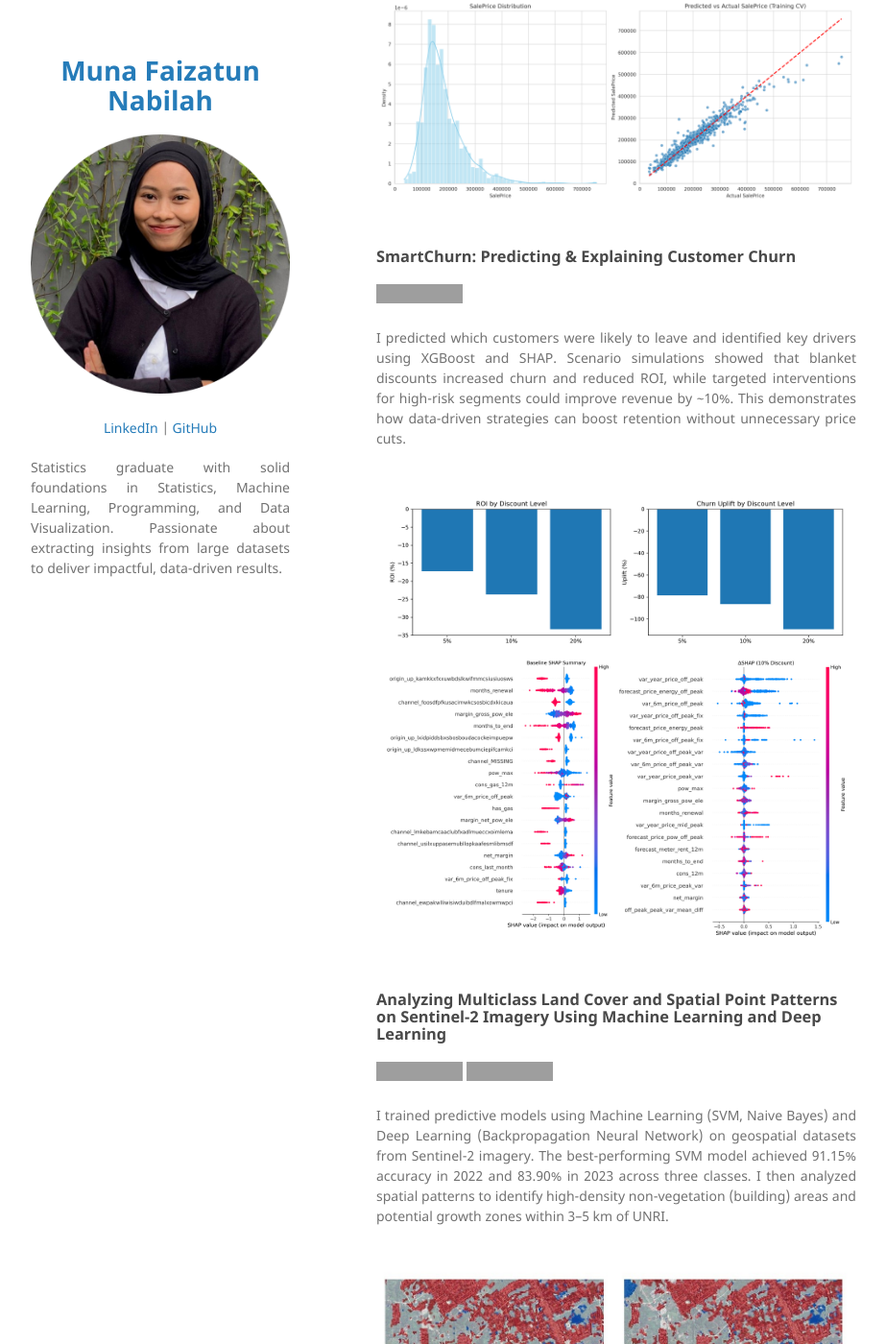
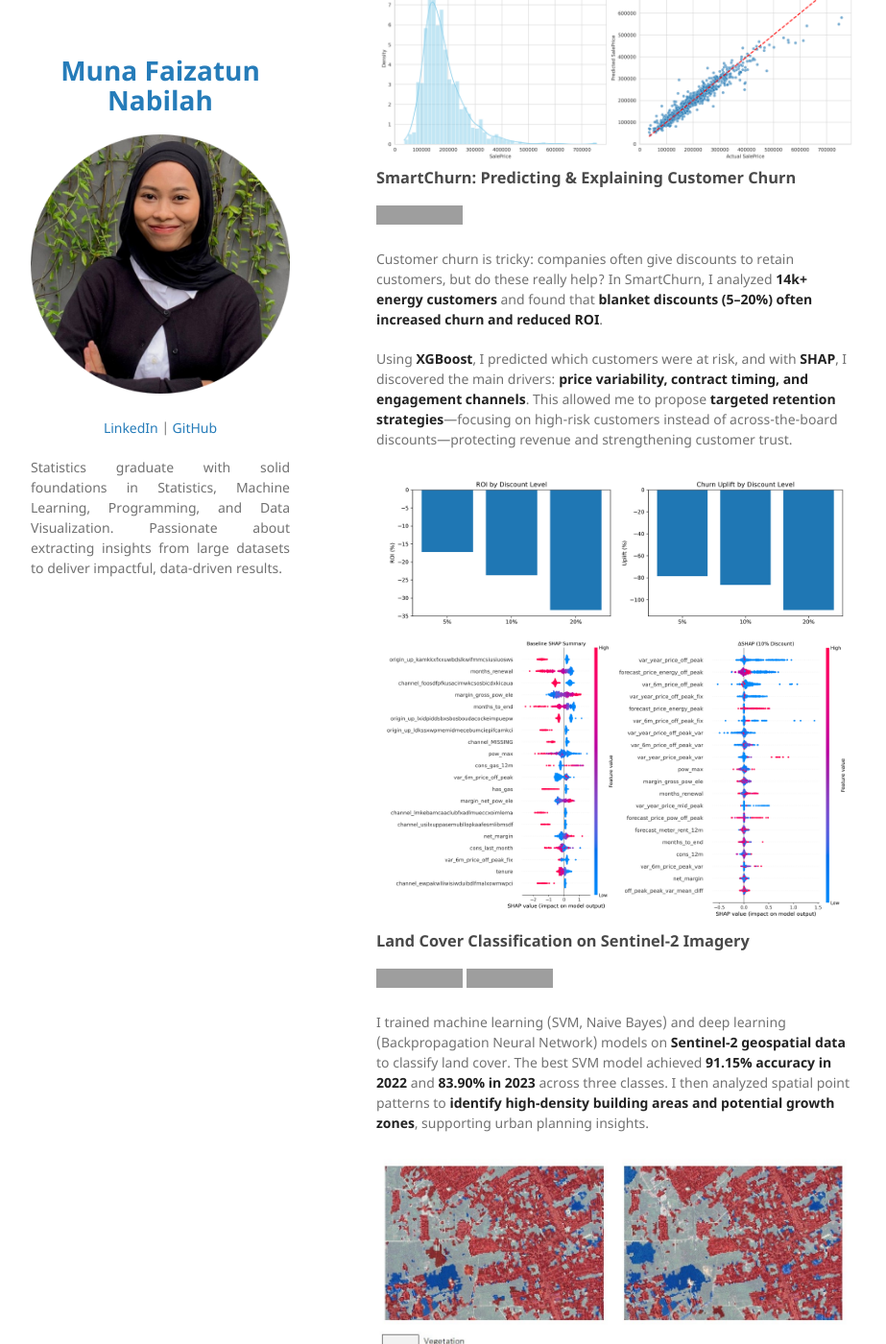
Before and after one commit to munafaizatun/munafaizatun.github.io, a Jekyll site: the page built from index.md, in a window 1280 px wide and 1400 px high, scrolled down 1077 px. Shown: the whole window at 96% size, without its empty margins (178-1101 px from the left). Built offline with Jekyll 4.4.1, drawn with Linux system fonts in a browser that asks for light colours; our own code applies the rules of GitHub Pages for plain Markdown files; some of the changed text lies outside the part shown; grey boxes are pictures that could not be loaded.

Commit message:
Create index.md

```diff
--- a/index.md
+++ b/index.md
@@ -1,55 +1,50 @@
 # Portfolio
+
 ---
 
 ## Data Analyst
 
 ### Customer & Retail Insights
-
 [![View on GitHub](https://img.shields.io/badge/GitHub-View_on_GitHub-blue?logo=GitHub)](https://github.com/munafaizatun/retail-analytics)
 
-<div style="text-align: justify">Analyzed 246k+ retail transactions to uncover high-value customer segments and evaluate a store-level promotional trial, resulting in a measurable increase in sales and customer engagement.
-</div>
-<br>
+I analyzed over **246k retail transactions** to uncover high-value customer segments and evaluate a store-level promotional trial. By understanding customer behavior and engagement patterns, the project helped identify strategies that **increased sales and improved customer engagement**.
+
 <center>
 <img src="images/comprehensive_store_summary_grid.png"/>
 </center>
-<br>
-
 
 
 ## Data Science
 
 ### Kaggle Competition: House Prices Prediction
-
 [![Open Notebook](https://img.shields.io/badge/Jupyter-Open_Notebook-blue?logo=Jupyter)](projects/house-prices-prediction.html)
 [![View on GitHub](https://img.shields.io/badge/GitHub-View_on_GitHub-blue?logo=GitHub)](https://github.com/munafaizatun/house-prices-prediction)
 
-<div style="text-align: justify">I explored the Ames Housing dataset, conducted comprehensive EDA, handled missing values and outliers, engineered features, and ensembled Lasso, Ridge, LightGBM, and XGBoost models to predict house prices. My best model achieved an RMSLE of 0.11983, ranking 139/4,256 (~Top 3.3%) on the Kaggle leaderboard.</div>
-<br>
+Using the Ames Housing dataset, I conducted **full exploratory data analysis, handled missing values and outliers, and engineered features**. I ensembled multiple models—Lasso, Ridge, LightGBM, and XGBoost—to predict house prices. The best model achieved **RMSLE 0.11983**, ranking **Top 3.3% on Kaggle**, demonstrating strong predictive performance and careful feature engineering.
+
 <center>
 <img src="images/house_price_summary.png"/>
 </center>
-<br>
 
 
 ### SmartChurn: Predicting & Explaining Customer Churn
-
 [![View on GitHub](https://img.shields.io/badge/GitHub-View_on_GitHub-blue?logo=GitHub)](https://github.com/munafaizatun/SmartChurn)
 
-<div style="text-align: justify">I predicted which customers were likely to leave and identified key drivers using XGBoost and SHAP. Scenario simulations showed that blanket discounts increased churn and reduced ROI, while targeted interventions for high-risk segments could improve revenue by ~10%. This demonstrates how data-driven strategies can boost retention without unnecessary price cuts.</div>
-<br>
+Customer churn is tricky: companies often give discounts to retain customers, but do these really help? In SmartChurn, I analyzed **14k+ energy customers** and found that **blanket discounts (5–20%) often increased churn and reduced ROI**.
+
+Using **XGBoost**, I predicted which customers were at risk, and with **SHAP**, I discovered the main drivers: **price variability, contract timing, and engagement channels**. This allowed me to propose **targeted retention strategies**—focusing on high-risk customers instead of across-the-board discounts—protecting revenue and strengthening customer trust.
+
 <center>
 <img src="images/SmartChurn_Discount_Grid.png"/>
 </center>
-<br>
 
 
-### Analyzing Multiclass Land Cover and Spatial Point Patterns on Sentinel-2 Imagery Using Machine Learning and Deep Learning
-
+### Land Cover Classification on Sentinel-2 Imagery
 [![View on GitHub](https://img.shields.io/badge/GitHub-View_on_GitHub-blue?logo=GitHub)](https://github.com/munafaizatun/Land-Use-Classification)
 [![Open Research Journal](https://img.shields.io/badge/PDF-Open_Research_Journal-blue?logo=adobe-acrobat-reader&logoColor=white)](https://journal.ummat.ac.id/index.php/jtam/article/view/29683)
 
-<div style="text-align: justify">I trained predictive models using Machine Learning (SVM, Naive Bayes) and Deep Learning (Backpropagation Neural Network) on geospatial datasets from Sentinel-2 imagery. The best-performing SVM model achieved 91.15% accuracy in 2022 and 83.90% in 2023 across three classes. I then analyzed spatial patterns to identify high-density non-vegetation (building) areas and potential growth zones within 3–5 km of UNRI.</div>
-<br>
-<center><img src="images/classification.jpg"/></center>
-<br>
+I trained machine learning (SVM, Naive Bayes) and deep learning (Backpropagation Neural Network) models on **Sentinel-2 geospatial data** to classify land cover. The best SVM model achieved **91.15% accuracy in 2022** and **83.90% in 2023** across three classes. I then analyzed spatial point patterns to **identify high-density building areas and potential growth zones**, supporting urban planning insights.
+
+<center>
+<img src="images/classification.jpg"/>
+</center>
```
